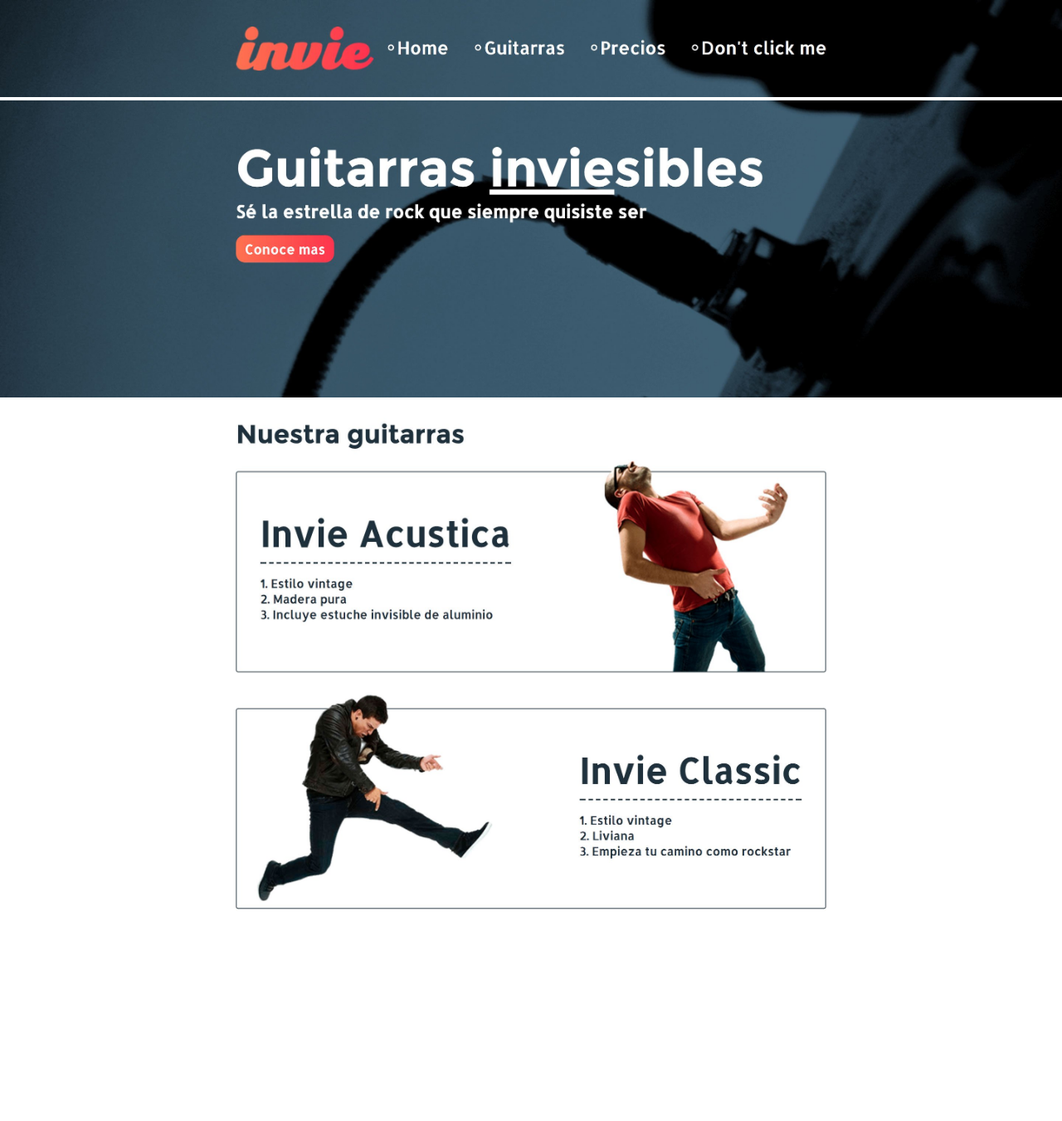
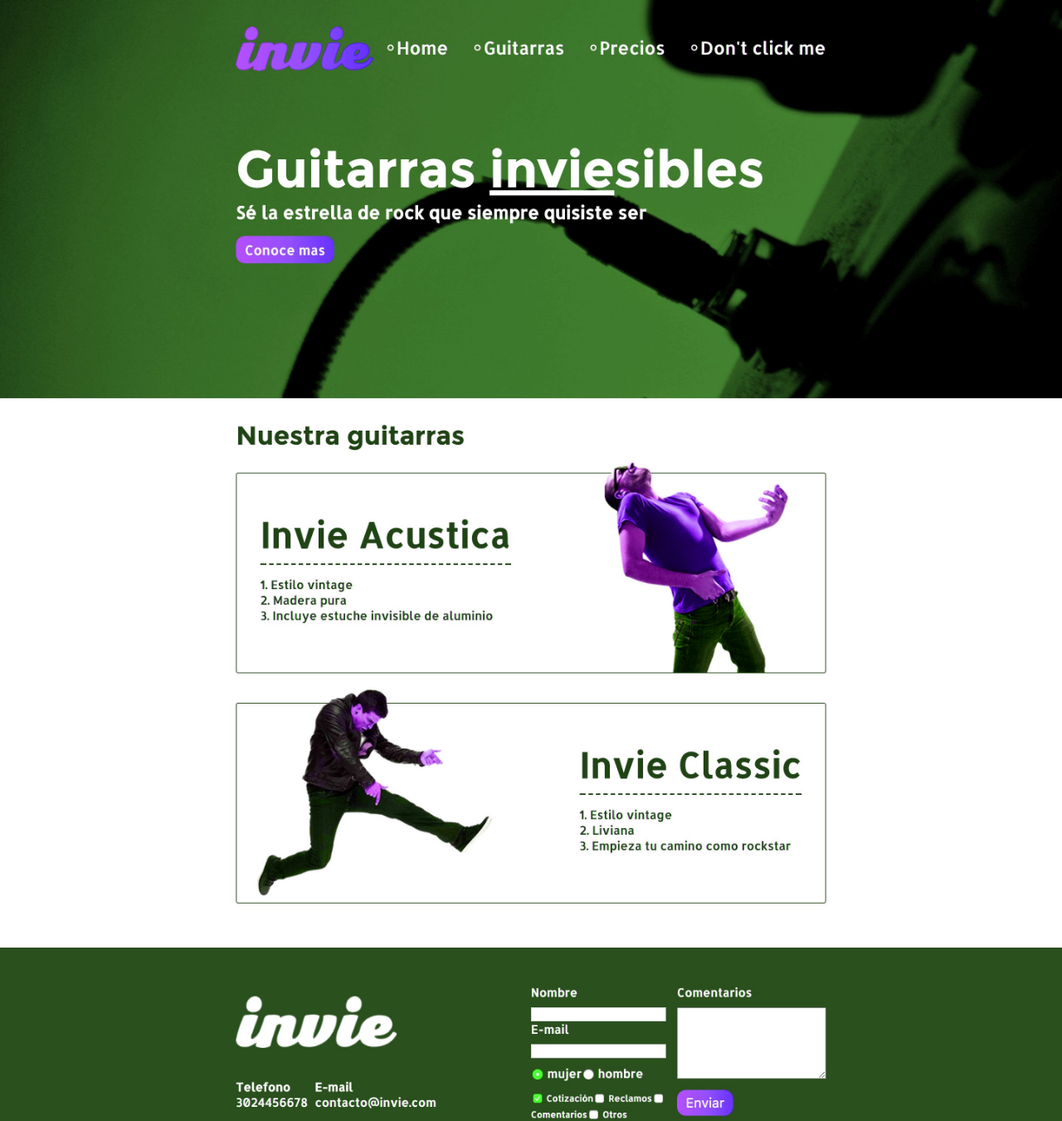
Before and after one commit to edsonv/invie-github, a plain HTML site: page index.html in a window 1280 px wide. Shown: the top 1351 px of the page at 83% size. Before the commit the page ends 1145 px from the top, so only its background shows below. Drawn offline with Linux system fonts and the light colour scheme.

Commit message:
nueva version verde

```diff
--- a/index.html
+++ b/index.html
@@ -14,9 +14,10 @@
 	</style>
 </head>
 <body>
-	<img src="header.jpg" alt="">
+	<!-- <img src="header.jpg" alt="">
 	<img src="hero.jpg" alt="">
 	<img src="acustica.jpg" alt="">
-	<img src="clasica.jpg">
+	<img src="clasica.jpg"> -->
+	<img src="nueva-version.jpg">
 </body>
 </html>
```
Also changed, not shown: nueva-version.jpg (added).
